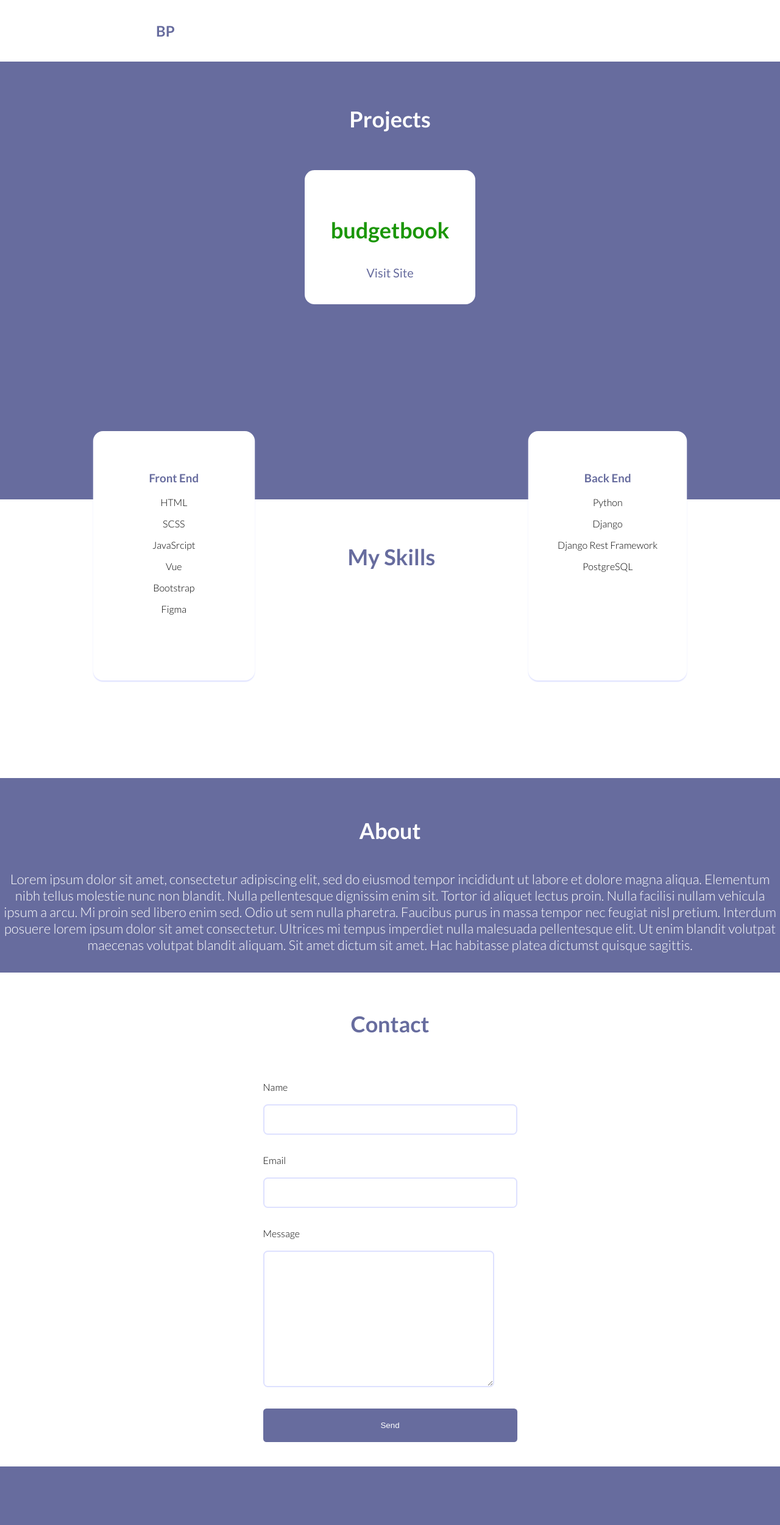
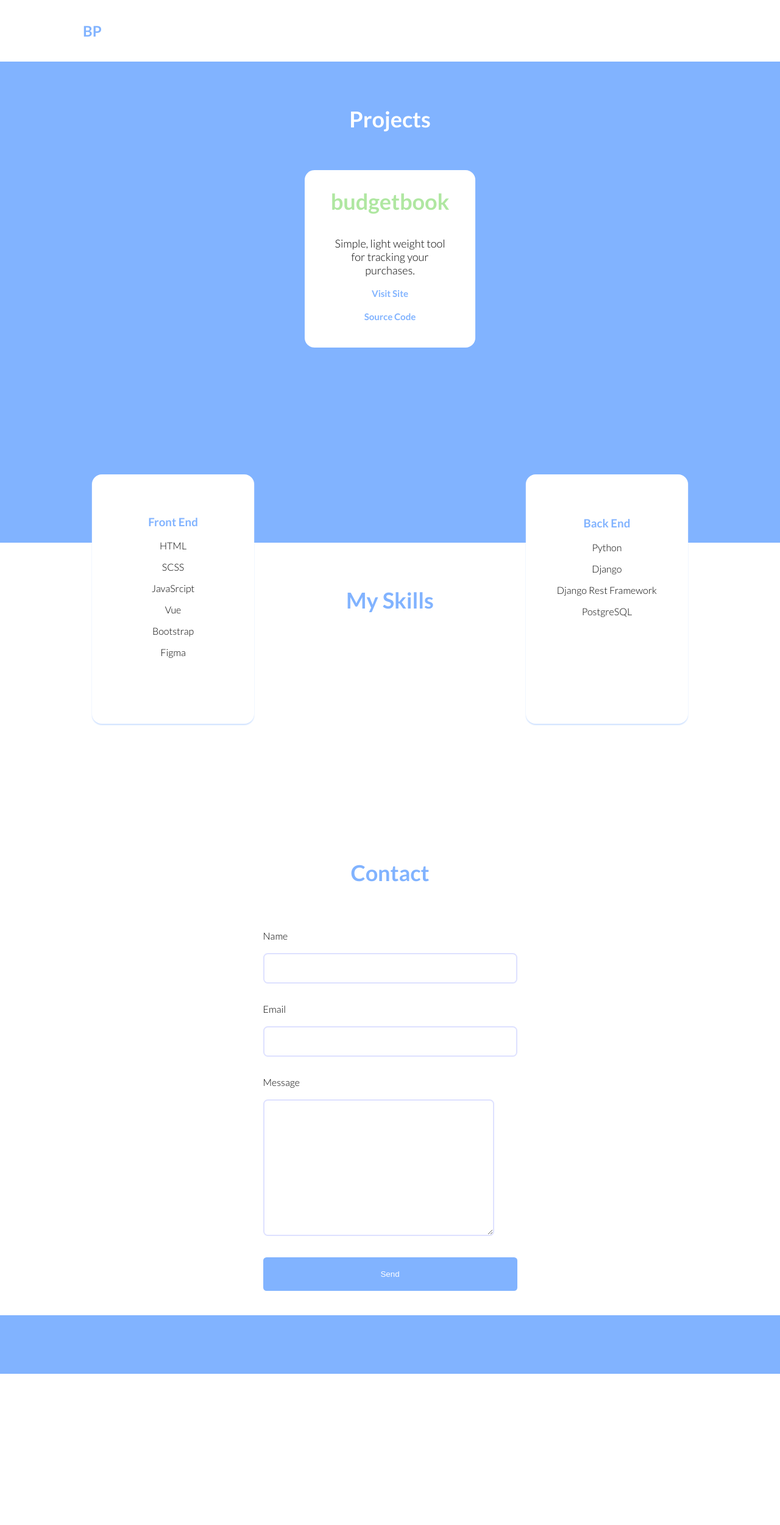
Before and after one commit to DaTinkerer/my_portfolio, a Django app: page / in a window 1280 px wide. Shown: the whole page at 61% size. After the commit the page ends 2253 px from the top, so only its background shows below. Run offline with Django 3.2, Linux system fonts and the light colour scheme; some libraries are stand-ins or nearby versions.

Commit message:
style for mobile and added contact functionality

```diff
--- a/src/portfolio/forms.py
+++ b/src/portfolio/forms.py
@@ -11,5 +11,5 @@ class ContactForm (forms.Form):
         widget=forms.EmailInput(attrs={'class': 'input'}))
     msg = forms.CharField(
         label='Message',
-        max_length=1000,
+        max_length=2000,
         widget=forms.Textarea(attrs={'class': 'input'}))
--- a/src/portfolio/templates/portfolio/index.html
+++ b/src/portfolio/templates/portfolio/index.html
@@ -5,25 +5,33 @@
     <meta charset="UTF-8" />
     <meta http-equiv="X-UA-Compatible" content="IE=edge" />
     <meta name="viewport" content="width=device-width, initial-scale=1.0" />
+    <script src="https://cdnjs.cloudflare.com/ajax/libs/axios/0.21.1/axios.js"></script>
     <link
       rel="stylesheet"
       type="text/css"
       href="{% static 'css/style.css' %}"
     />
-    <title>Document</title>
+    <title>Bryant Peterson</title>
   </head>
   <body>
-    <div class="top-div">
+    <section class="top-div">
+
       <h2 class="logo">BP</h2>
-      <div></div>
-    </div>
+
+
+    </section>
 
     <section class="projects-section">
       <h1 class="section-title">Projects</h1>
       <div class="project-content">
         <div class="visit-div">
-          <p>budgetbook</p>
-          <a href="" class="site-link">Visit Site</a>
+          <h3>budgetbook</h3>
+          <p class="description">
+            Simple, light weight tool for tracking your purchases.
+          </p>
+          <a href="https://budgetbook.live/" target="_blank" class="link">Visit Site</a>
+          <br>
+          <a href="https://github.com/n00bkoder/finance-journal" target="_blank" class="link">Source Code</a>
         </div>
       </div>
     </section>
@@ -55,27 +63,10 @@
         </ul>
       </div>
     </section>
-
-    <section class="about-section">
-      <h1 class="light-title">About</h1>
-      <p class="about-description">
-        Lorem ipsum dolor sit amet, consectetur adipiscing elit, sed do eiusmod
-        tempor incididunt ut labore et dolore magna aliqua. Elementum nibh
-        tellus molestie nunc non blandit. Nulla pellentesque dignissim enim sit.
-        Tortor id aliquet lectus proin. Nulla facilisi nullam vehicula ipsum a
-        arcu. Mi proin sed libero enim sed. Odio ut sem nulla pharetra. Faucibus
-        purus in massa tempor nec feugiat nisl pretium. Interdum posuere lorem
-        ipsum dolor sit amet consectetur. Ultrices mi tempus imperdiet nulla
-        malesuada pellentesque elit. Ut enim blandit volutpat maecenas volutpat
-        blandit aliquam. Sit amet dictum sit amet. Hac habitasse platea dictumst
-        quisque sagittis.
-      </p>
-    </section>
-
     <section class="contact-section">
       <h1 class="section-title">Contact</h1>
 
-      <form action="" class="contact-form">
+      <form id="form" action="" class="contact-form">
         {% csrf_token %} {{ form.non_field_errors }}
         <div class="fieldWrapper">
           {{ form.name.errors }}
@@ -96,11 +87,13 @@
           {{ form.msg }}
         </div>
 
+        <p class="success"></p>
+
         <input id="submit" type="submit" name="submit" value="Send" />
       </form>
-
     </section>
 
     <section class="footer"></section>
+    <script src="{% static 'js/main.js' %}" type="text/javascript"></script>
   </body>
 </html>
--- a/src/portfolio/urls.py
+++ b/src/portfolio/urls.py
@@ -1,6 +1,7 @@
 from django.urls import path
-from . views import index
+from . views import index, send_message
 
 urlpatterns = [
-    path('', index)
+    path('', index),
+    path('send_message/', send_message)
 ]
--- a/src/portfolio/views.py
+++ b/src/portfolio/views.py
@@ -1,8 +1,24 @@
-from django.shortcuts import render
+from django.shortcuts import render, HttpResponse
 from django.http import JsonResponse
 from .forms import ContactForm
-
+import json
+from django.core.mail import EmailMessage
+from decouple import config
 def index (request):
     form = ContactForm()
 
     return render (request, 'portfolio/index.html', {'form': form})
+
+def send_message (request):
+    if request.method == 'POST':
+        data = json.loads(request.body)
+        success = 'Message sent!'
+        email = EmailMessage(
+            subject=data['name'],
+            body=data['msg'],
+            to=[config('MY_EMAIL')],
+            reply_to=[data['email']]
+        )
+        email.send(fail_silently=False)
+        return JsonResponse({'success': success}, status=200)
+    return render (request, 'portfolio/index.html')
--- a/src/static/css/style.css
+++ b/src/static/css/style.css
@@ -3,19 +3,23 @@ body {
   margin: 0;
   padding: 0;
   font-family: "Lato", sans-serif;
-  background: #676c9e;
+  background: #81B3FF;
 }
 
 .top-div {
   background: #fff;
-  display: flex;
-  justify-content: space-between;
   padding: 1em;
 }
 
 .top-div .logo {
-  color: #676c9e;
-  margin-left: 10em;
+  color: #81B3FF;
+  margin-left: 5em;
+}
+
+@media (max-width: 640px) {
+  .top-div .logo {
+    margin-left: 1em;
+  }
 }
 
 .projects-section .section-title {
@@ -40,16 +44,25 @@ body {
   margin-top: 2em;
 }
 
-.projects-section .project-content .visit-div p {
-  color: #1a9606;
+.projects-section .project-content .visit-div h3 {
+  color: #afe7a1;
   font-weight: 700;
   font-size: 36px;
+  margin-top: -0.3em;
 }
 
-.projects-section .project-content .visit-div .site-link {
+.projects-section .project-content .visit-div .description {
+  font-weight: 300;
+  font-size: 18px;
+}
+
+.projects-section .project-content .visit-div .link {
+  display: block;
   text-decoration: none;
-  color: #676c9e;
-  font-size: 20px;
+  color: #81B3FF;
+  font-size: 15px;
+  margin-bottom: 0.1em;
+  font-weight: 700;
 }
 
 .skills-section {
@@ -59,16 +72,28 @@ body {
   margin-top: 20em;
 }
 
+@media (max-width: 600px) {
+  .skills-section {
+    flex-direction: column;
+  }
+}
+
 .skills-section .section-title {
-  color: #676c9e;
+  color: #81B3FF;
   font-size: 36px;
   margin-top: 2em;
   text-align: center;
 }
 
+@media (max-width: 750px) {
+  .skills-section .section-title {
+    display: none;
+  }
+}
+
 .skills-section .skills-div {
   background: white;
-  box-shadow: 0 2px 2px #dee1ff;
+  box-shadow: 0 2px 2px #cee1ff;
   border-radius: 1em;
   padding: 3em;
   margin: auto;
@@ -77,7 +102,7 @@ body {
 }
 
 .skills-section .skills-div .skills-sub-heading {
-  color: #676c9e;
+  color: #81B3FF;
 }
 
 .skills-section .skills-div .skills-list {
@@ -99,24 +124,14 @@ body {
 
 .skills-section #backend-skills {
   margin-top: -7em;
+  padding: 3.159em;
 }
 
-.about-section {
-  margin-top: 4em;
-  margin-bottom: 2em;
-  text-align: center;
-}
-
-.about-section .light-title {
-  color: #fff;
-  font-size: 36px;
-}
-
-.about-section .about-description {
-  margin-top: 2em;
-  font-size: 22px;
-  font-weight: 300;
-  color: #fff;
+@media (max-width: 600px) {
+  .skills-section #backend-skills {
+    z-index: 99;
+    margin-top: -16em;
+  }
 }
 
 .contact-section {
@@ -129,7 +144,7 @@ body {
 }
 
 .contact-section .section-title {
-  color: #676c9e;
+  color: #81B3FF;
   font-size: 36px;
   margin-bottom: 2em;
 }
@@ -147,14 +162,28 @@ body {
   font-size: 15px;
   font-family: "Lato", sans-serif;
   padding: 20px;
-  border-radius: .5em;
+  border-radius: 0.5em;
   box-sizing: border-box;
   border: #dee1ff 2px solid;
 }
 
-.contact-section .fieldWrapper #id_name, .contact-section .fieldWrapper #id_email {
+@media (max-width: 465px) {
+  .contact-section .fieldWrapper .input {
+    width: 300px;
+  }
+}
+
+.contact-section .fieldWrapper #id_name,
+.contact-section .fieldWrapper #id_email {
   height: 50px;
   width: 417px;
+}
+
+@media (max-width: 465px) {
+  .contact-section .fieldWrapper #id_name,
+.contact-section .fieldWrapper #id_email {
+    width: 300px;
+  }
 }
 
 .contact-section #submit {
@@ -163,15 +192,32 @@ body {
   padding-left: 25px;
   padding-right: 25px;
   margin-bottom: 3em;
-  background: #676c9e;
+  background: #81B3FF;
   color: #fff;
-  border-radius: .4em;
+  border-radius: 0.4em;
   border-style: none;
-  border-color: #676c9e;
+  border-color: #81B3FF;
 }
 
 .contact-section #submit:hover {
   cursor: pointer;
 }
 
+.contact-section #submit:active {
+  background: #404363;
+}
+
+@media (max-width: 465px) {
+  .contact-section #submit {
+    width: 300px;
+  }
+}
+
+.contact-section .success {
+  color: #057e05;
+  font-weight: 300;
+  font-size: 20px;
+  display: none;
+}
+
 /*# sourceMappingURL=../css/style.css.map */
```
Also changed, not shown: src/dj_portfolio/settings.py (+7 -0 lines), src/static/js/main.js (+31 -0 lines), src/static/scss/main.scss (+55 -38 lines), 1 other file.
